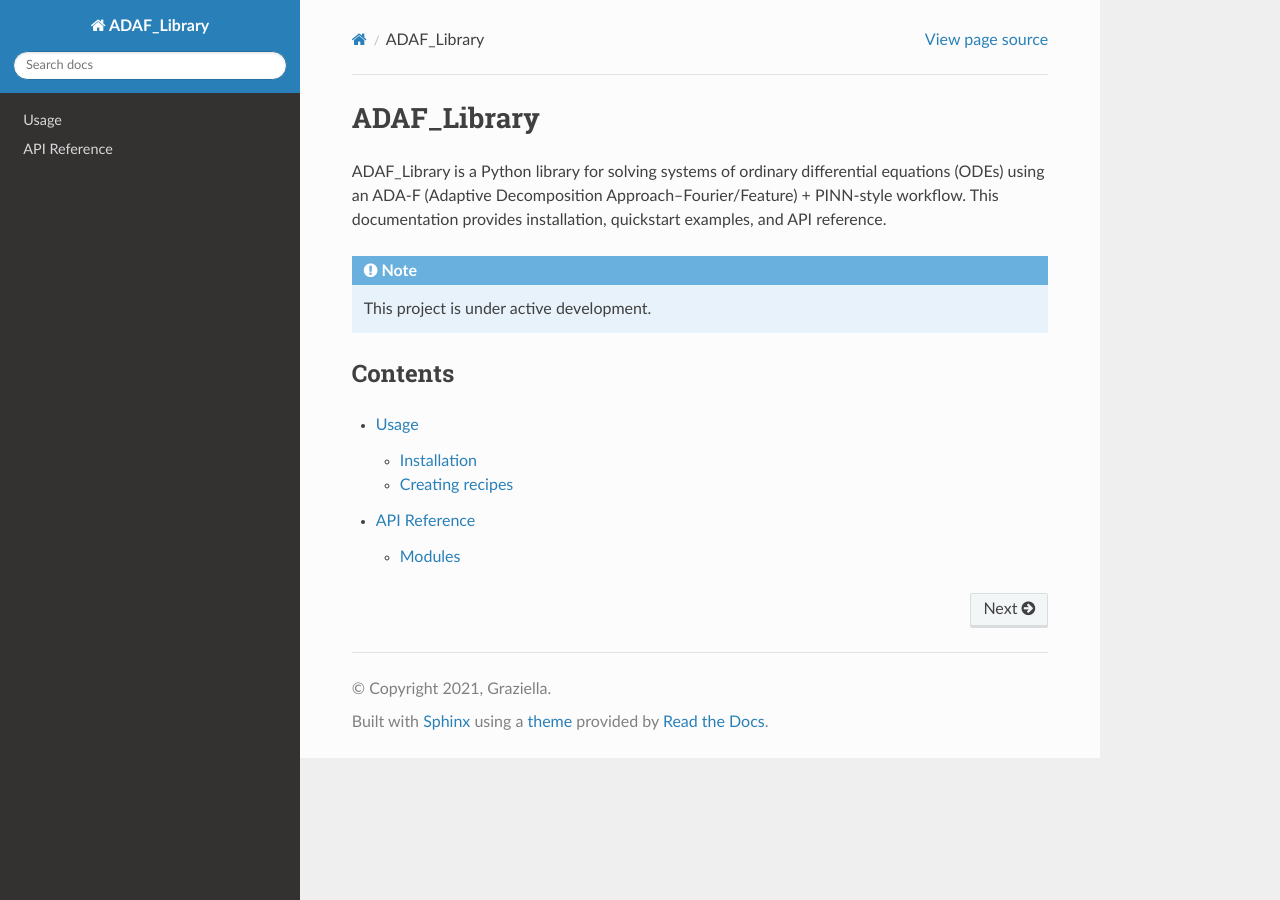
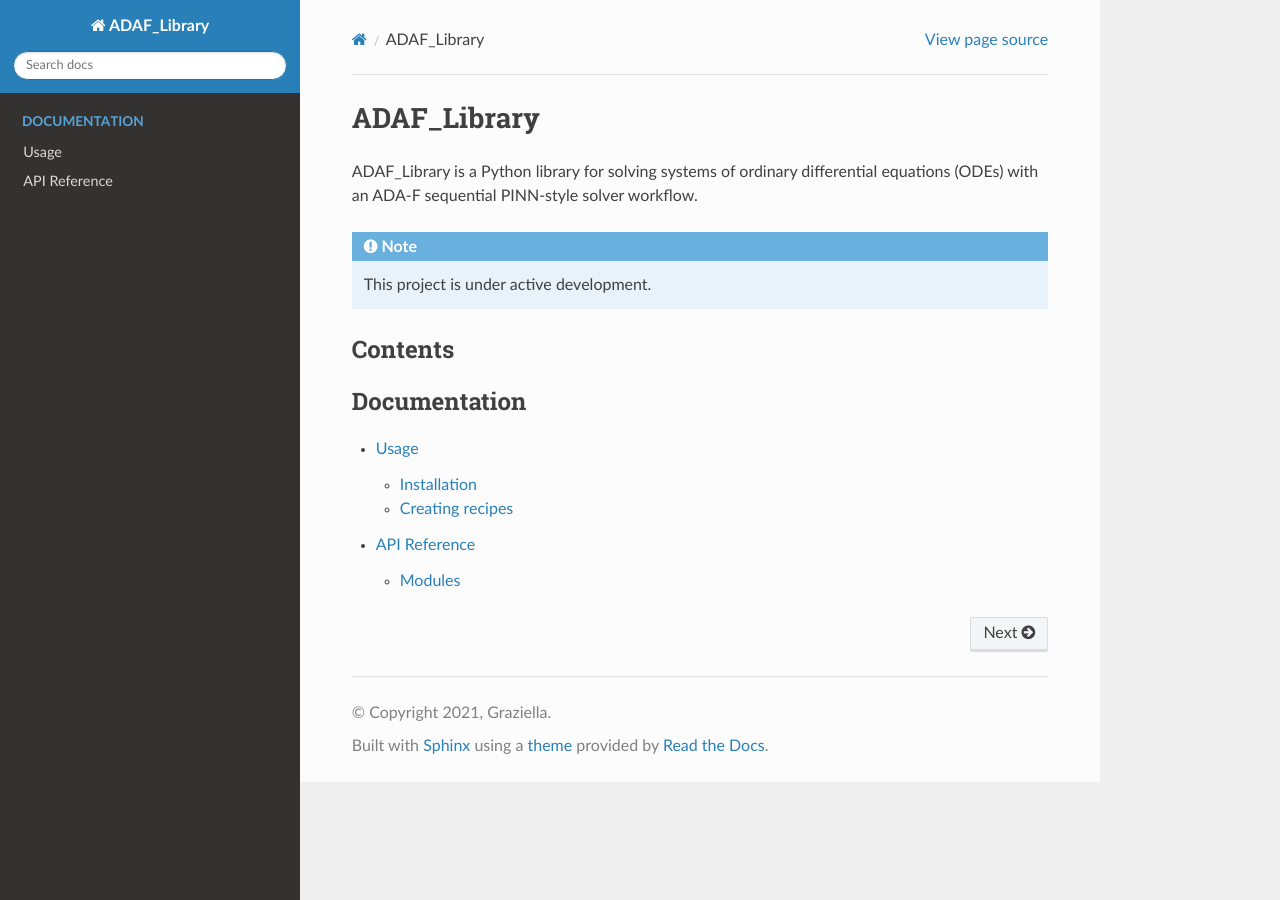
Before and after one commit to yooyoungwoo7/ADAF_Library, a Sphinx documentation site: the page built from docs/source/index.rst, in a window 1280 px wide. Built offline with Sphinx 7.4.7 and the Read the Docs theme 3.1.0, drawn with Linux system fonts in a browser that asks for light colours.

Commit message:
Update index.rst

```diff
--- a/docs/source/index.rst
+++ b/docs/source/index.rst
@@ -2,9 +2,7 @@ ADAF_Library
 ============
 
 ADAF_Library is a Python library for solving systems of ordinary differential equations (ODEs)
-using an ADA-F (Adaptive Decomposition Approach–Fourier/Feature) + PINN-style workflow.
-This documentation provides installation, quickstart examples, and API reference.
-
+with an ADA-F sequential PINN-style solver workflow.
 
 .. note::
 
@@ -14,6 +12,8 @@ Contents
 --------
 
 .. toctree::
+   :maxdepth: 2
+   :caption: Documentation
 
    usage
    api
```
